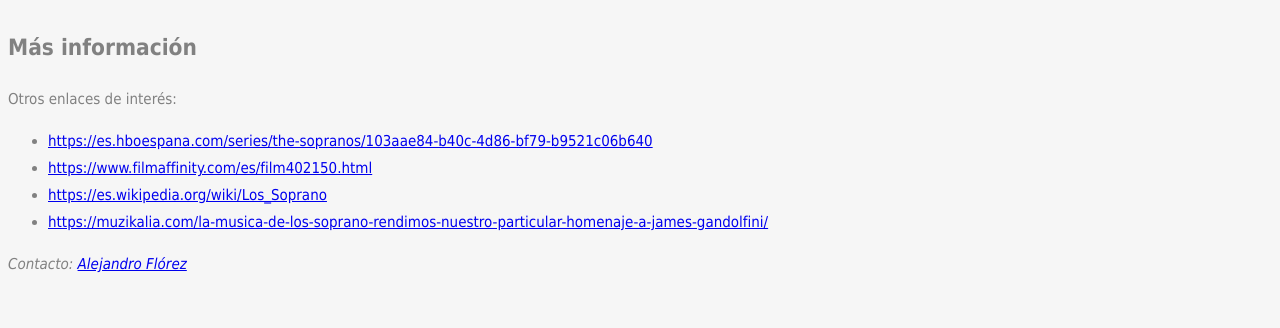
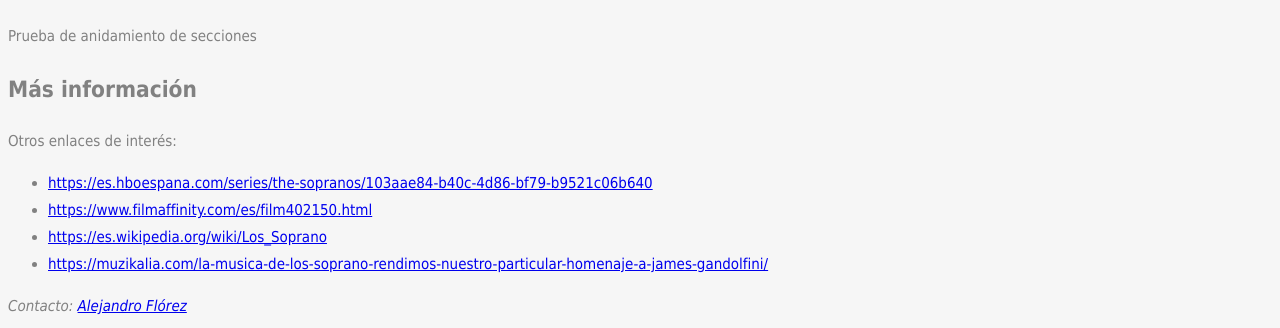
Before and after one commit to alex-florez/Practica1, a plain HTML site: page temporadas.html in a window 1280 px wide. Shown: the part 1728-2056 px from the top of the page. Before the commit the page ends 2014 px from the top, so only its background shows below. Drawn offline with Linux system fonts and the light colour scheme.

```diff
--- a/temporadas.html
+++ b/temporadas.html
@@ -153,6 +153,11 @@
                     <img src="multimedia/img/temp6.jpg" alt="Temporada 6" title="Temporada 6">
                 </figure>
             </aside>
+
+
+            <section>
+                <p> Prueba de anidamiento de secciones </p>
+            </section>
         </section>
     </main>
 
```
Also changed, not shown: musica.html (+1 -0 lines).
